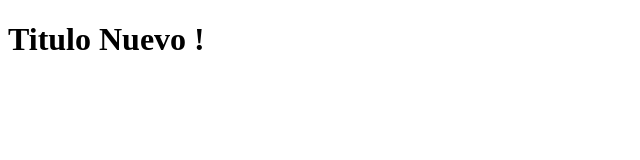
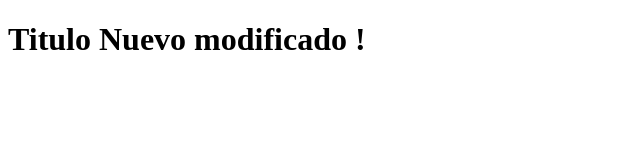
Before and after one commit to vgomezmza/gitHelloword-, a plain HTML site: page index.html in a window 1280 px wide. Shown: the whole page, without its empty margins (0-640 px from the left). Drawn offline with Linux system fonts and the light colour scheme.

Commit message:
Se modifico nuevamente el titulo

```diff
--- a/index.html
+++ b/index.html
@@ -7,7 +7,7 @@
     <title>Curso de git 1</title>
 </head>
 <body>
-    <h1> Titulo Nuevo !</h1>
+    <h1> Titulo Nuevo  modificado !</h1>
 
 </body>
 </html>
```
